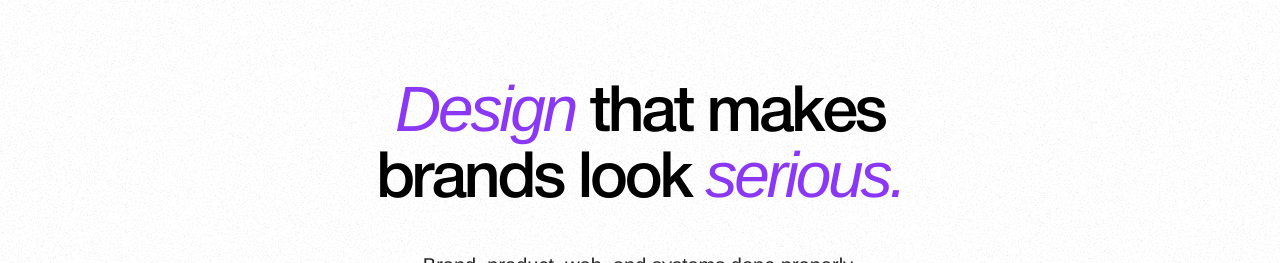
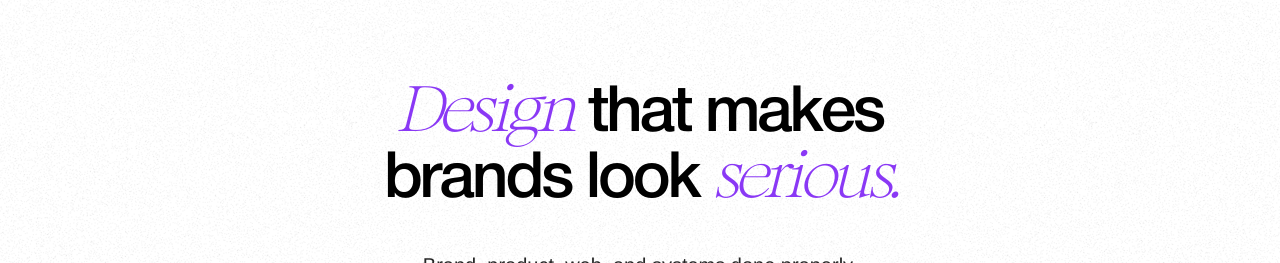
Before and after one commit to mumar000/zeneth-studio, a Next.js app: page / in a window 1280 px wide. Shown: the part 181-444 px from the top of the page. Built offline with nearby package versions, Linux system fonts and the light colour scheme.

Commit message:
feat:added the new font in this

```diff
--- a/app/globals.css
+++ b/app/globals.css
@@ -1,4 +1,13 @@
 @import "tailwindcss";
+
+/* Local Romie Trial font face */
+@font-face {
+  font-family: "Romie Trial";
+  src: url("/romie-regular.otf") format("opentype");
+  font-weight: 400;
+  font-style: normal;
+  font-display: swap;
+}
 
 /* Local Helvetica Neue font faces */
 @font-face {
@@ -123,6 +132,7 @@
   --font-sora:
     "Helvetica Neue", -apple-system, BlinkMacSystemFont, "Segoe UI", Roboto,
     Arial, sans-serif;
+  --font-romie: "Romie Trial", "Helvetica Neue", Arial, sans-serif;
 }
 
 @theme inline {
@@ -193,6 +203,10 @@ body {
   overflow-x: hidden;
 }
 
+.font-romie {
+  font-family: var(--font-romie);
+}
+
 /* Background image at ~5% opacity without tint */
 body::before {
   content: "";
--- a/app/page.jsx
+++ b/app/page.jsx
@@ -23,8 +23,8 @@ export default function Home() {
     {
       title: (
         <>
-          <span className="italic font-[400]">Brand</span>&nbsp;&
-          <span className="font-[600]"> Visual Identity</span>
+          <span className="italic font-romie font-[400]">Brand</span>&nbsp;&
+          <span className="font-[400]"> Visual Identity</span>
         </>
       ),
       description:
@@ -43,8 +43,8 @@ export default function Home() {
     {
       title: (
         <>
-          <span className="italic font-[400]">Product</span>&nbsp;&
-          <span className="font-[600]"> Experience</span>
+          <span className="italic font-romie font-[400]">Product</span>&nbsp;&
+          <span className="font-[400]"> Experience</span>
         </>
       ),
       description:
@@ -63,8 +63,8 @@ export default function Home() {
     {
       title: (
         <>
-          <span className="italic font-[400]">Web</span>&nbsp;&
-          <span className="font-[600]"> Presence</span>
+          <span className="italic font-romie font-[400]">Web</span>&nbsp;&
+          <span className="font-[400]"> Presence</span>
         </>
       ),
       description:
--- a/components/home/alignment-cta.jsx
+++ b/components/home/alignment-cta.jsx
@@ -67,8 +67,10 @@ export default function AlignmentCTA() {
               className="text-4xl md:text-5xl lg:text-6xl text-[#1a1a1a] leading-tight mb-8"
               style={{ fontFamily: "var(--font-sora)" }}
             >
-              <span className="italic font-[400]">Let's see if </span>
-              <span className="font-[600]">this makes sense.</span>
+              <span className="italic font-romie font-[400]">
+                Let's see if{" "}
+              </span>
+              <span className="font-[400]">this makes sense.</span>
             </motion.h2>
 
             {/* Description */}
--- a/components/home/brand-identity.jsx
+++ b/components/home/brand-identity.jsx
@@ -9,7 +9,7 @@ gsap.registerPlugin(ScrollTrigger);
 
 const defaultTitle = (
   <>
-    <span className="italic font-[400]">Brand</span>&nbsp;&
+    <span className="italic font-romie font-[400]">Brand</span>&nbsp;&
     <span className="font-[600]"> Visual Identity</span>
   </>
 );
--- a/components/home/focus-section.jsx
+++ b/components/home/focus-section.jsx
@@ -5,12 +5,12 @@ export default function FocusSection() {
     <section className="w-full px-4 md:px-6 py-24 md:py-32 text-center">
       <div className="mx-auto max-w-[1200px]">
         <h2
-          className="tracking-tighter  leading-[1] text-black text-[10vw] sm:text-[8vw] md:text-[6vw] lg:text-[3.5vw] font-[500]"
+          className="tracking-tighter  leading-[1] text-black text-[10vw] sm:text-[8vw] md:text-[6vw] lg:text-[3.5vw] font-[400]"
           style={{ fontFamily: "var(--font-sora)" }}
         >
-          We’re a <span className="italic font-[300]">team</span> built on
+          We’re a <span className="italic font-romie ">team</span> built on
           focus,
-          <br /> not <span className="italic font-[300]">noise</span>.
+          <br /> not <span className="italic font-romie ">noise</span>.
         </h2>
 
         <p
--- a/components/home/hero.jsx
+++ b/components/home/hero.jsx
@@ -69,10 +69,10 @@ export default function Hero() {
           className="leading-[0.95] tracking-[-0.05em] text-4xl sm:text-6xl md:text-[7vw] lg:text-[5vw] font-[500] text-black"
           style={{ fontFamily: "var(--font-sora)" }}
         >
-          <span className="italic font-[400] text-primary">Design</span> that
+          <span className="italic font-romie  text-primary">Design</span> that
           makes <br className="hidden md:block" />
           brands look{" "}
-          <span className="italic font-[400] text-primary">serious.</span>
+          <span className="italic font-romie text-primary">serious.</span>
         </motion.h1>
 
         <motion.p
--- a/components/home/how-we-works.jsx
+++ b/components/home/how-we-works.jsx
@@ -40,7 +40,7 @@ export default function HowWeWork() {
             style={{ fontFamily: "var(--font-sora)" }}
           >
             <br />
-            How we <span className="italic font-[300]">works</span>.
+            How we <span className="italic font-romie font-[400]">works</span>.
           </h2>
         </motion.div>
 
@@ -98,7 +98,7 @@ function StepItem({ step, index }) {
             whileInView={{ opacity: 1, y: 0 }}
             viewport={{ once: true }}
             transition={{ duration: 0.6, delay: 0.3 + index * 0.1 }}
-            className="text-3xl md:text-4xl lg:text-5xl font-serif italic text-[#1a1a1a] leading-tight"
+            className="text-3xl md:text-4xl lg:text-5xl font-romie italic text-[#1a1a1a] leading-tight"
           >
             — {step.title}
           </motion.h3>
```
Also changed, not shown: public/romie-regular.otf (added).
